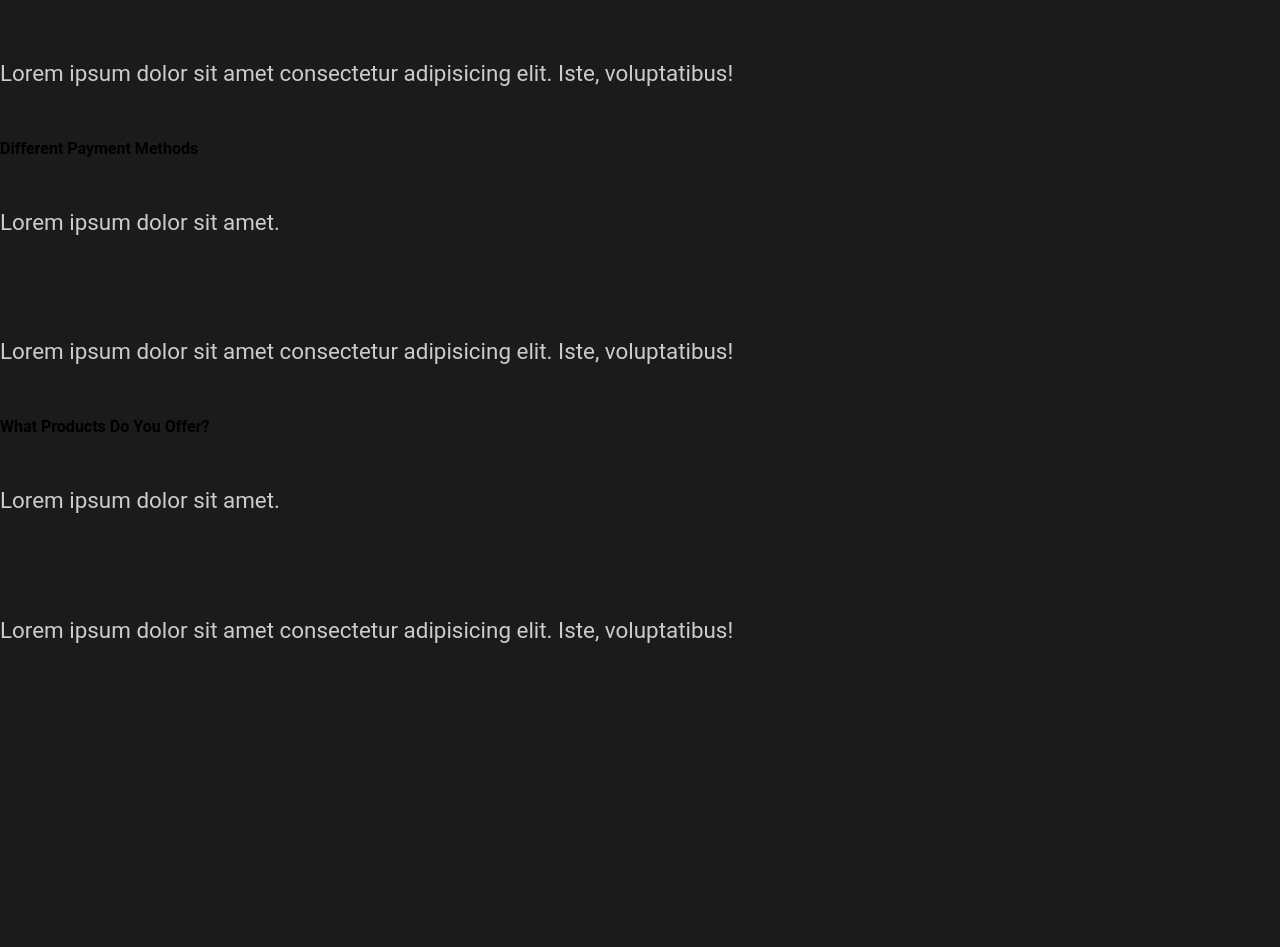
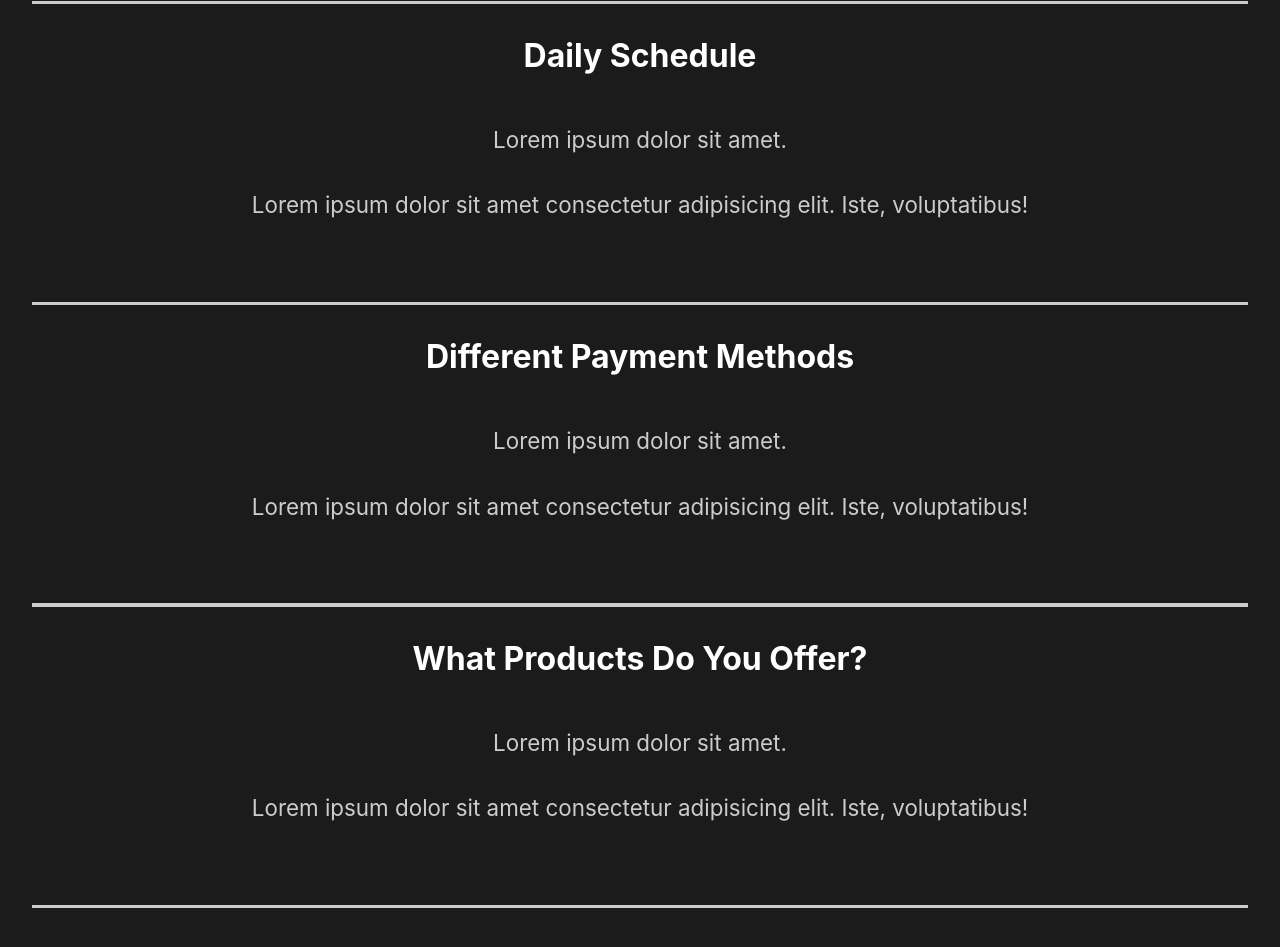
Before and after one commit to Alex-Lee-Myers/Capture-Portfolio-JS, a React (Create React App) app: page / in a window 1280 px wide. Shown: the part 2840-3787 px from the top of the page. Before the commit the page ends 3535 px from the top, so only its background shows below. Built offline with nearby package versions, Linux system fonts and the light colour scheme.

Commit message:
styled faq quickly. tomorrow will tackle navbar and more. good night beautiful coding world. it's been great truly coding again, reminding me of why I went on this job hunt in the first place.

```diff
--- a/src/components/FaqSection.js
+++ b/src/components/FaqSection.js
@@ -1,8 +1,10 @@
 import React from "react";
+import styled from "styled-components";
+import { StyledLayout } from "../styles";
 
 const FaqSection = () => {
 	return (
-		<div className="faq">
+		<StyledFaq>
 			<h2>
 				Any Questions <span>FAQ</span>
 			</h2>
@@ -14,6 +16,7 @@
 					voluptatibus!
 				</p>
 			</div>
+			<div className="faq-line"></div>
 			<h4>Daily Schedule</h4>
 			<div className="answer">
 				<p>Lorem ipsum dolor sit amet.</p>
@@ -22,6 +25,7 @@
 					voluptatibus!
 				</p>
 			</div>
+			<div className="faq-line"></div>
 			<h4>Different Payment Methods</h4>
 			<div className="answer">
 				<p>Lorem ipsum dolor sit amet.</p>
@@ -30,6 +34,7 @@
 					voluptatibus!
 				</p>
 			</div>
+			<div className="faq-line"></div>
 			<h4>What Products Do You Offer?</h4>
 			<div className="answer">
 				<p>Lorem ipsum dolor sit amet.</p>
@@ -38,8 +43,37 @@
 					voluptatibus!
 				</p>
 			</div>
-		</div>
+			<div className="faq-line"></div>
+		</StyledFaq>
 	);
 };
 
+const StyledFaq = styled(StyledLayout)`
+	display: block;
+	span {
+		display: block;
+	}
+
+	h2 {
+		padding-bottom: 2rem;
+		font-weight: lighter;
+	}
+	.faq-line {
+		background: #cccccc;
+		height: 0.2rem;
+		margin: 2rem 0rem;
+		width: 100%;
+	}
+	.question {
+		padding: 3rem 0rem;
+		cursor: pointer;
+	}
+	.answer {
+		padding: 2rem 0rem;
+		p {
+			padding: 1rem 0rem;
+		}
+	}
+`;
+
 export default FaqSection;
--- a/src/components/GlobalStyle.js
+++ b/src/components/GlobalStyle.js
@@ -9,10 +9,11 @@
 
     body{
         background: #1b1b1b;
-        font-family: 'Roboto', sans-serif;
+        font-family: 'Inter', sans-serif;
     }
 
     button{
+        font-family: 'Inter', sans-serif;
         font-weight: bold;
         font-size: 1.1rem;
         cursor: pointer;
@@ -38,6 +39,7 @@
 
     h4{
         font-weight: bold;
+        font-size: 2rem;
     }
 
     a{
```
